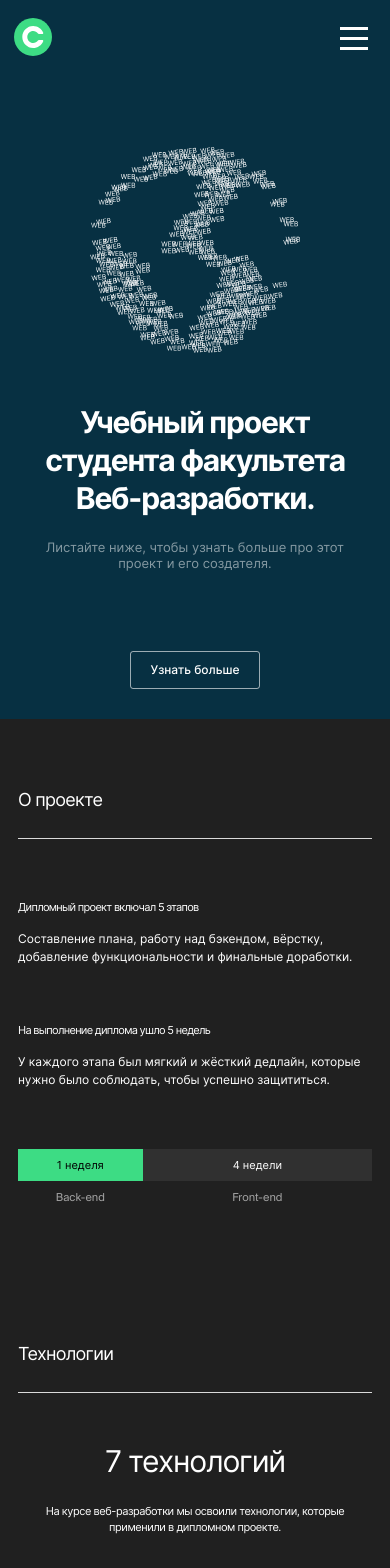
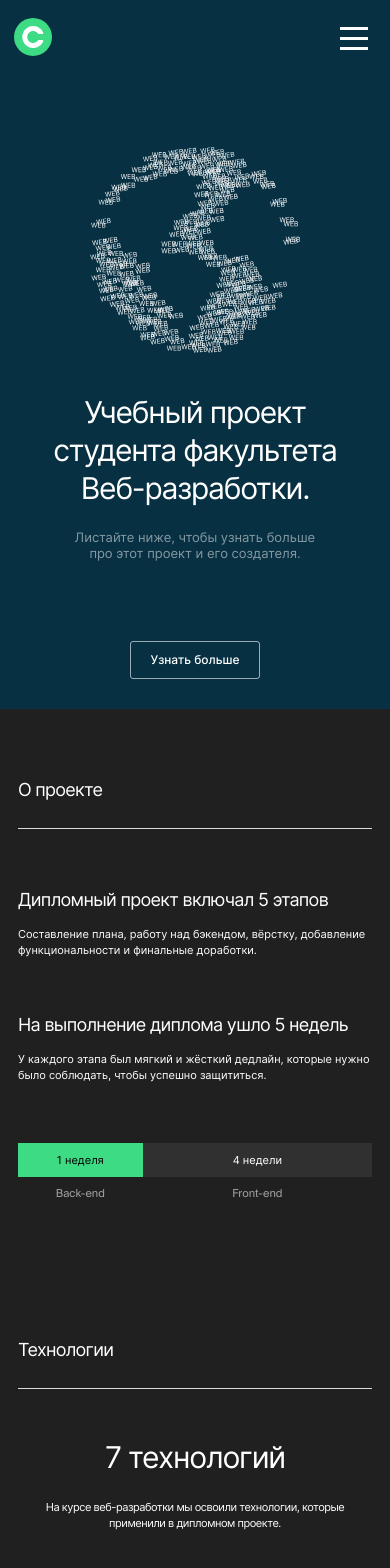
Before and after one commit to dzoric1/movies-explorer-frontend, a React (Create React App) app: page / in a window 390 px wide. Shown: the top 1568 px of the page. Built offline with nearby package versions, Linux system fonts and the light colour scheme.

Commit message:
fix review layout remarks

```diff
--- a/src/components/AboutProject/AboutProject.css
+++ b/src/components/AboutProject/AboutProject.css
@@ -86,7 +86,7 @@
 }
 
 @media screen and (max-width: 767px) {
-  .about-project__content-title {
+  .about-project__content-text {
     font-size: 11px;
     line-height: 16px;
   }
@@ -125,7 +125,7 @@
   width: 100%;
   text-align: center;
   line-height: normal;
-  padding: 9px 10px;
+  padding: 10px;
   background-color: #303030;
   margin: 0;
   box-sizing: border-box;
--- a/src/components/Auth/Auth.css
+++ b/src/components/Auth/Auth.css
@@ -1,7 +1,7 @@
 .auth {
   padding: 70px 30px;
   box-sizing: border-box;
-  max-width: 396px;
+  max-width: calc(396px + 30px * 2);
   display: flex;
   flex-direction: column;
 }
@@ -52,7 +52,7 @@
   width: 100%;
   display: flex;
   flex-direction: column;
-  gap: 24px;
+  gap: 20px;
 }
 
 .auth__form-footer {
--- a/src/components/Navigation/Navigation.css
+++ b/src/components/Navigation/Navigation.css
@@ -19,8 +19,8 @@
 .navigation__burger_active {
   position: fixed;
   transform: scale(0.75);
-  right: 16px;
-  top: 26px;
+  right: 7px;
+  top: 17px;
 }
 
 @media screen and (max-width: 769px) {
@@ -113,7 +113,7 @@
 @media screen and (max-width: 769px) {
   .navigation__links {
     flex-direction: column;
-    padding: 160px 0 90px 0;
+    padding: 145px 0 50px 0;
     max-width: 520px;
     width: 100%;
     background-color: #202020;
--- a/src/components/Portfolio/Portfolio.css
+++ b/src/components/Portfolio/Portfolio.css
@@ -1,16 +1,16 @@
 .portfolio {
-  padding: 0 70px 125px;
+  padding: 0 70px 105px;
 }
 
 @media screen and (max-width: 1023px) {
   .portfolio {
-    padding: 0 50px 90px;
+    padding: 0 50px 70px;
   }
 }
 
 @media screen and (max-width: 767px) {
   .portfolio {
-    padding: 0 14px 70px;
+    padding: 0 14px 50px;
   }
 }
 
@@ -26,11 +26,15 @@
   .portfolio__title {
     font-size: 14px;
     line-height: 20px;
+    margin: 0 0 40px 0;
   }
 }
 
 .portfolio__links {
   width: 100%;
+  display: flex;
+  flex-direction: column;
+  gap: 20px;
 }
 
 .portfolio__links-item {
@@ -57,7 +61,7 @@
   font-size: 30px;
   line-height: 50px;
   font-weight: 400;
-  padding: 20px 0;
+  padding-bottom: 20px;
   letter-spacing: -1.2px;
 }
 
--- a/src/components/Profile/Profile.css
+++ b/src/components/Profile/Profile.css
@@ -15,7 +15,7 @@
 
 @media screen and (max-width: 767px) {
   .profile {
-    padding: 70px 30px 40px;
+    padding: 70px 30px 50px;
   }
 }
 
@@ -35,7 +35,7 @@
 
 @media screen and (max-width: 767px) {
   .profile__title {
-    margin: 0 0 80px 0;
+    margin: 0 0 60px 0;
   }
 }
 
--- a/src/components/Promo/Promo.css
+++ b/src/components/Promo/Promo.css
@@ -36,6 +36,7 @@
   line-height: 58px;
   margin: 0 0 35px 0;
   max-width: 640px;
+  font-weight: 400;
 }
 
 @media screen and (max-width: 1023px) {
@@ -74,6 +75,7 @@
 @media screen and (max-width: 767px) {
   .promo__subtitle {
     margin: 0 0 80px 0;
+    max-width: 260px;
   }
 }
 
@@ -114,5 +116,6 @@
 @media screen and (max-width: 767px) {
   .promo__img {
     max-width: 210px;
+    margin: 0 0 40px 0;
   }
 }
--- a/src/components/Promo/Promo.jsx
+++ b/src/components/Promo/Promo.jsx
@@ -6,7 +6,7 @@ const Promo = () => {
     <section className="promo">
       <div className='promo__container container'>
         <div className="promo__content">
-          <h1 className="promo__title">Учебный проект студента факультета Веб-разработки.</h1>
+          <h1 className="promo__title">Учебный проект студента факультета <nobr>Веб-разработки</nobr>.</h1>
           <p className="promo__subtitle">Листайте ниже, чтобы узнать больше про этот проект и его создателя.</p>
           <a className="promo__link" href="#about">Узнать больше</a>
         </div>
--- a/src/index.css
+++ b/src/index.css
@@ -15,7 +15,6 @@ html {
   min-width: 320px;
   min-height: 100%;
   width: 100%;
-  overflow-x: hidden;
   -moz-osx-font-smoothing: grayscale;
   -webkit-font-smoothing: antialiased;
   -webkit-text-size-adjust: 100%;
```
